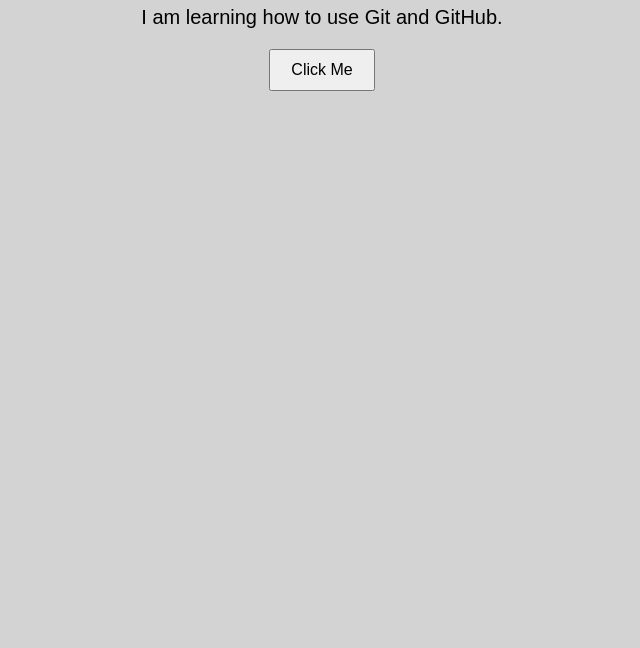
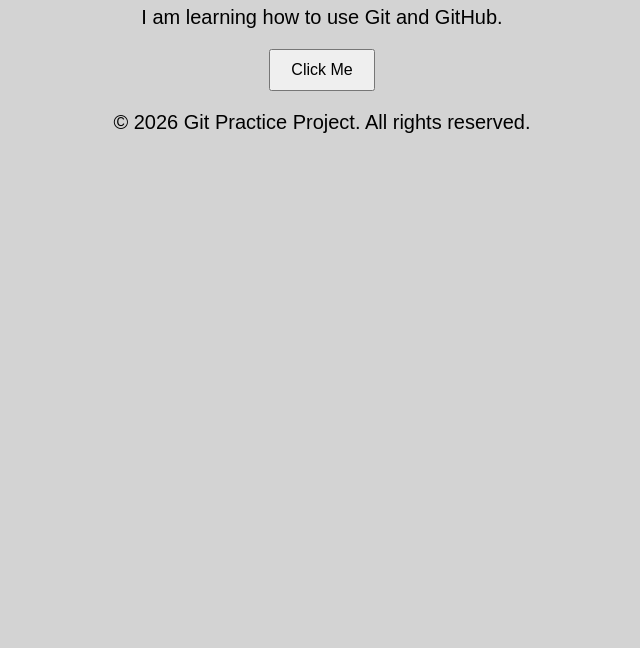
Before and after one commit to koyedev/scrimba-git, a plain HTML site: page index.html in a window 1280 px wide. Shown: the part 152-800 px from the top of the page, without its empty margins (318-958 px from the left). Drawn offline with Linux system fonts and the light colour scheme.

Commit message:
Add a footer

```diff
--- a/index.html
+++ b/index.html
@@ -13,6 +13,10 @@
 
     <button id="button">Click Me</button>
 
+    <footer>
+        <p>&copy; 2026 Git Practice Project. All rights reserved.</p>
+    </footer>
+
     <script src="script.js"></script>
   </body>
 </html>
```
